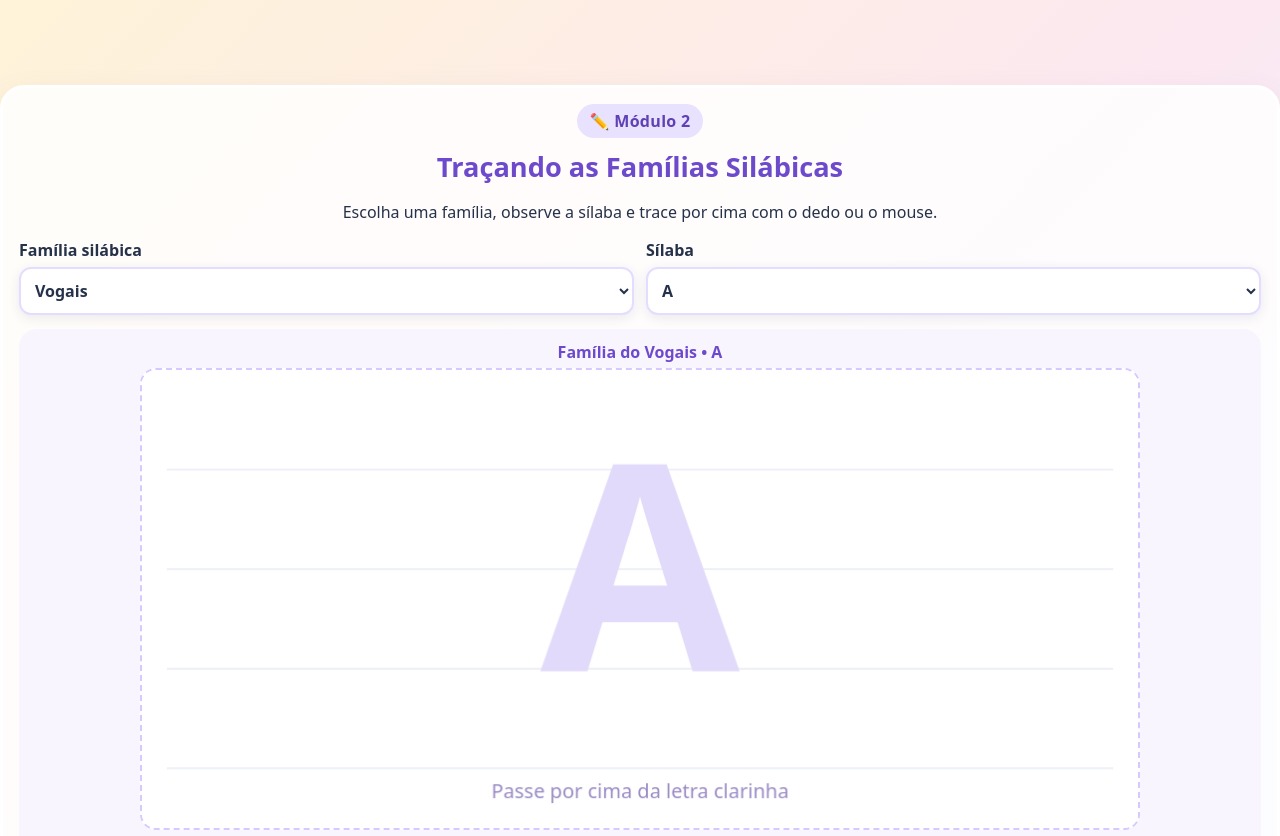
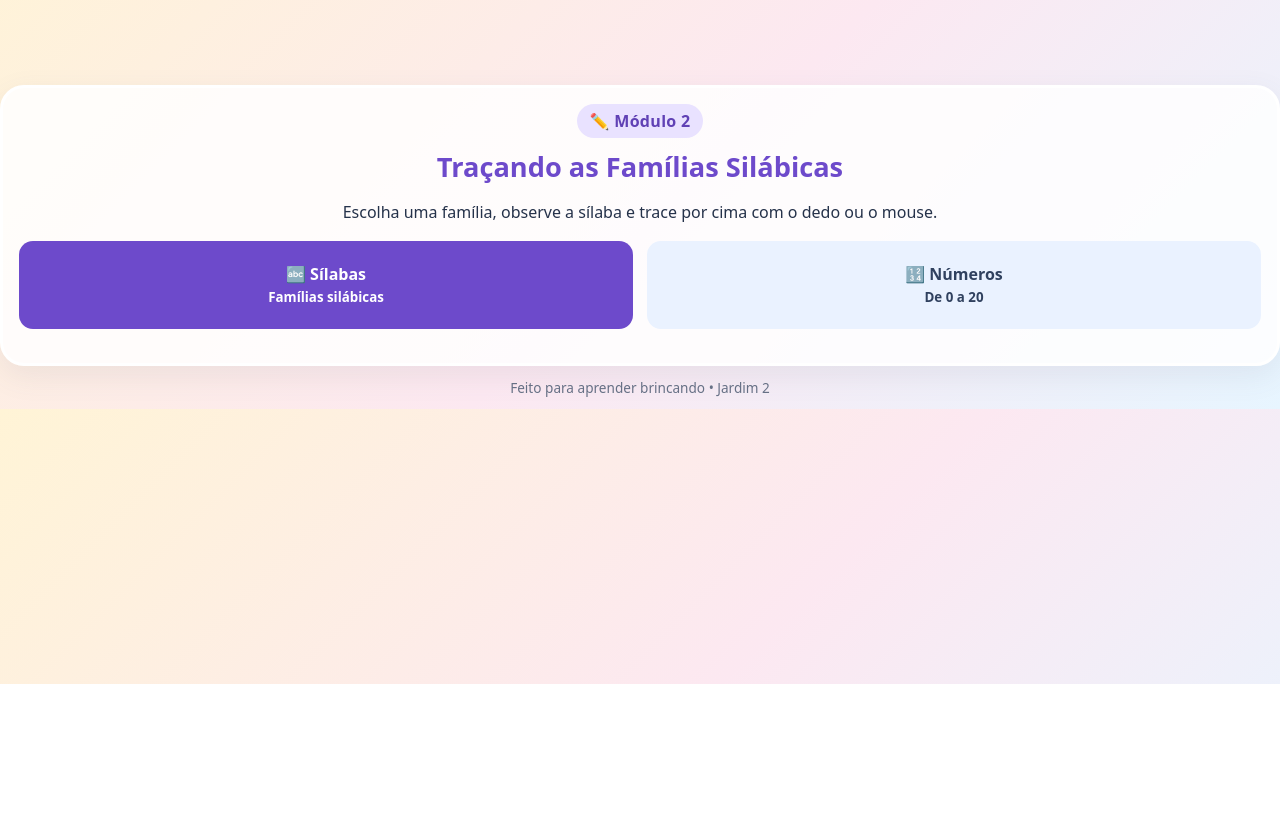
Before and after one commit to moreira6/letras, a plain HTML site: page index.html in a window 1280 px wide. Shown: the part 116-952 px from the top of the page. After the commit the page ends 800 px from the top, so only its background shows below. Drawn offline with Linux system fonts and the light colour scheme.

Commit message:
Add files via upload

```diff
--- a/index.html
+++ b/index.html
@@ -74,6 +74,11 @@ footer{text-align:center;color:#667085;font-size:.85rem;padding:12px}
   <h2 style="color:#6d4acb;margin:10px 0 4px;font-size:1.7rem">Traçando as Famílias Silábicas</h2>
   <p>Escolha uma família, observe a sílaba e trace por cima com o dedo ou o mouse.</p>
  </div>
+ <div id="moduleCards" style="display:grid;grid-template-columns:repeat(2,minmax(0,1fr));gap:14px;margin:18px 0">
+ <button id="goSyllables" class="primary" style="padding:22px 10px">🔤 Sílabas<br><small>Famílias silábicas</small></button>
+ <button id="goNumbers" class="secondary" style="padding:22px 10px">🔢 Números<br><small>De 0 a 20</small></button></div>
+ <button id="backCards" class="secondary" style="display:none;margin-bottom:12px">← Voltar às atividades</button>
+ <div id="practiceArea" style="display:none">
  <div style="display:grid;grid-template-columns:repeat(auto-fit,minmax(180px,1fr));gap:12px;margin:14px 0">
   <label style="font-weight:750">Família silábica
    <select id="familySelect" style="display:block;width:100%;margin-top:6px"></select>
@@ -96,6 +101,7 @@ footer{text-align:center;color:#667085;font-size:.85rem;padding:12px}
  </div>
  <div class="tip" style="margin-top:14px"><b>Palavra para descobrir:</b> <span id="wordExample">BA de BALA</span>. Primeiro fale o som da sílaba e depois tente traçá-la!</div>
  <p style="font-size:.82rem;color:#667085;text-align:center;margin-bottom:0">O traçado é uma prática livre: incentive a criança a acompanhar o formato da letra, sem cobrança de caligrafia perfeita.</p>
+</div>
 </section>
 
 <footer>Feito para aprender brincando • Jardim 2</footer>
@@ -204,7 +210,7 @@ const familySelect=document.getElementById('familySelect');
 const syllableSelect=document.getElementById('syllableSelect');
 const traceCanvas=document.getElementById('traceCanvas');
 const tctx=traceCanvas.getContext('2d');
-let familyIndex=0, syllableIndex=0, drawing=false, strokes=0, lastPoint=null;
+let familyIndex=0, syllableIndex=0, drawing=false, strokes=0, lastPoint=null, activeMode='syllables', numberIndex=0;
 families.forEach((f,i)=>{const o=document.createElement('option');o.value=i;o.textContent=f[0]==='Vogais'?'Vogais':`Família do ${f[0]}`;familySelect.append(o)});
 function drawGuide(){
  const syllable=families[familyIndex][1][syllableIndex];
@@ -212,25 +218,28 @@ function drawGuide(){
  tctx.fillStyle='#fff';tctx.fillRect(0,0,1000,460);
  tctx.strokeStyle='#edf0f7';tctx.lineWidth=2;
  for(let y=100;y<460;y+=100){tctx.beginPath();tctx.moveTo(25,y);tctx.lineTo(975,y);tctx.stroke()}
- tctx.save();tctx.font='900 290px system-ui, sans-serif';tctx.textAlign='center';tctx.textBaseline='middle';
- tctx.fillStyle='#e2dafa';tctx.fillText(syllable,500,220);tctx.restore();
+ tctx.save();const guideText=activeMode==='numbers'?String(numberIndex):syllable;
+ tctx.font='400 285px system-ui, sans-serif';tctx.textAlign='center';tctx.textBaseline='middle';
+ tctx.fillStyle='#d8d1e8';tctx.fillText(guideText,500,220);tctx.restore();
  tctx.fillStyle='#9b8bc5';tctx.font='20px system-ui';tctx.textAlign='center';tctx.fillText('Passe por cima da letra clarinha',500,430);
  strokes=0;lastPoint=null;
  document.getElementById('traceMessage').textContent='Comece seguindo os pontinhos!';
- document.getElementById('wordExample').textContent=families[familyIndex][2][syllableIndex];
- document.getElementById('syllableHint').textContent=`Família do ${families[familyIndex][0]} • ${syllable}`;
+ document.getElementById('wordExample').textContent=activeMode==='numbers'?'Conte objetos e pratique o número':families[familyIndex][2][syllableIndex];
+ document.getElementById('syllableHint').textContent=activeMode==='numbers'?`Número ${numberIndex}`:`Família do ${families[familyIndex][0]} • ${syllable}`;
 }
-function updateSyllables(){syllableSelect.innerHTML='';families[familyIndex][1].forEach((s,i)=>{let o=document.createElement('option');o.value=i;o.textContent=s;syllableSelect.append(o)});syllableIndex=0;drawGuide()}
+function updateSyllables(){syllableSelect.innerHTML='';const items=activeMode==='numbers'?Array.from({length:21},(_,i)=>String(i)):families[familyIndex][1];items.forEach((s,i)=>{let o=document.createElement('option');o.value=i;o.textContent=s;syllableSelect.append(o)});syllableIndex=0;numberIndex=0;drawGuide()}
 familySelect.onchange=()=>{familyIndex=+familySelect.value;updateSyllables()};
-syllableSelect.onchange=()=>{syllableIndex=+syllableSelect.value;drawGuide()};
+syllableSelect.onchange=()=>{syllableIndex=+syllableSelect.value;numberIndex=syllableIndex;drawGuide()};
+function setMode(mode){activeMode=mode;document.getElementById('moduleCards').style.display='none';document.getElementById('backCards').style.display='inline-block';document.getElementById('practiceArea').style.display='block';familySelect.parentElement.style.display=mode==='numbers'?'none':'block';document.getElementById('wordExample').parentElement.style.display=mode==='numbers'?'none':'block';document.getElementById('traceListen').textContent=mode==='numbers'?'🔊 Ouvir número':'🔊 Ouvir sílaba';document.getElementById('traceNext').textContent=mode==='numbers'?'Próximo número ➜':'Próxima sílaba ➜';document.querySelector('#tracingModule h2').textContent=mode==='numbers'?'Traçando os Números':'Traçando as Famílias Silábicas';document.querySelector('#tracingModule p').textContent=mode==='numbers'?'Escolha um número e pratique o traçado de 0 a 20.':'Escolha uma família e pratique o traçado das sílabas.';updateSyllables()}
+document.getElementById('goSyllables').onclick=()=>setMode('syllables');document.getElementById('goNumbers').onclick=()=>setMode('numbers');document.getElementById('backCards').onclick=()=>{document.getElementById('moduleCards').style.display='grid';document.getElementById('backCards').style.display='none';document.getElementById('practiceArea').style.display='none'};
 function pointerPos(e){const r=traceCanvas.getBoundingClientRect();return{x:(e.clientX-r.left)*traceCanvas.width/r.width,y:(e.clientY-r.top)*traceCanvas.height/r.height}}
 traceCanvas.addEventListener('pointerdown',e=>{drawing=true;traceCanvas.setPointerCapture(e.pointerId);lastPoint=pointerPos(e);strokes++;});
-traceCanvas.addEventListener('pointermove',e=>{if(!drawing)return;const p=pointerPos(e);tctx.save();tctx.strokeStyle='#ff6f9f';tctx.lineWidth=13;tctx.lineCap='round';tctx.lineJoin='round';tctx.beginPath();tctx.moveTo(lastPoint.x,lastPoint.y);tctx.lineTo(p.x,p.y);tctx.stroke();tctx.restore();lastPoint=p});
+traceCanvas.addEventListener('pointermove',e=>{if(!drawing)return;const p=pointerPos(e);tctx.save();tctx.strokeStyle='#ff6f9f';tctx.lineWidth=4;tctx.lineCap='round';tctx.lineJoin='round';tctx.beginPath();tctx.moveTo(lastPoint.x,lastPoint.y);tctx.lineTo(p.x,p.y);tctx.stroke();tctx.restore();lastPoint=p});
 function endTrace(){if(drawing){drawing=false;document.getElementById('traceMessage').textContent='Muito bem! Continue acompanhando o formato da sílaba! 🌟'}}
 traceCanvas.addEventListener('pointerup',endTrace);traceCanvas.addEventListener('pointercancel',endTrace);
 document.getElementById('traceClear').onclick=drawGuide;
-document.getElementById('traceNext').onclick=()=>{syllableIndex=(syllableIndex+1)%families[familyIndex][1].length;syllableSelect.value=syllableIndex;drawGuide()};
-document.getElementById('traceListen').onclick=()=>{if('speechSynthesis'in window){speechSynthesis.cancel();let u=new SpeechSynthesisUtterance(families[familyIndex][1][syllableIndex]);u.lang='pt-BR';speechSynthesis.speak(u)}else document.getElementById('traceMessage').textContent='Áudio não disponível neste aparelho.'};
+document.getElementById('traceNext').onclick=()=>{const total=activeMode==='numbers'?21:families[familyIndex][1].length;syllableIndex=(syllableIndex+1)%total;numberIndex=syllableIndex;syllableSelect.value=syllableIndex;drawGuide()};
+document.getElementById('traceListen').onclick=()=>{if('speechSynthesis'in window){speechSynthesis.cancel();let u=new SpeechSynthesisUtterance(activeMode==='numbers'?String(numberIndex):families[familyIndex][1][syllableIndex]);u.lang='pt-BR';speechSynthesis.speak(u)}else document.getElementById('traceMessage').textContent='Áudio não disponível neste aparelho.'};
 updateSyllables();
 
 </script>
```
Also changed, not shown: 1 other file.
